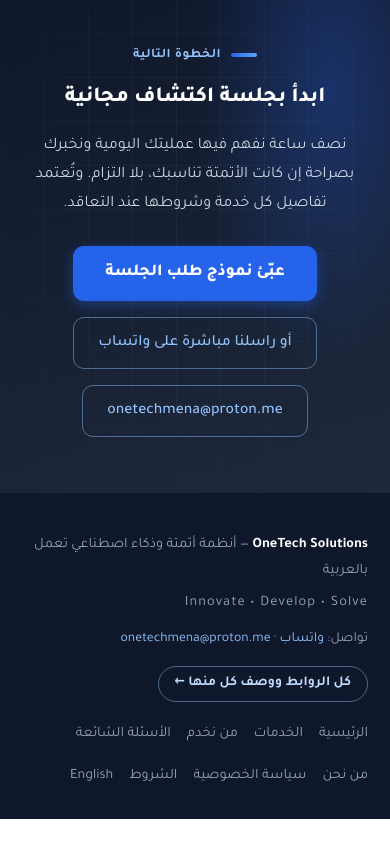
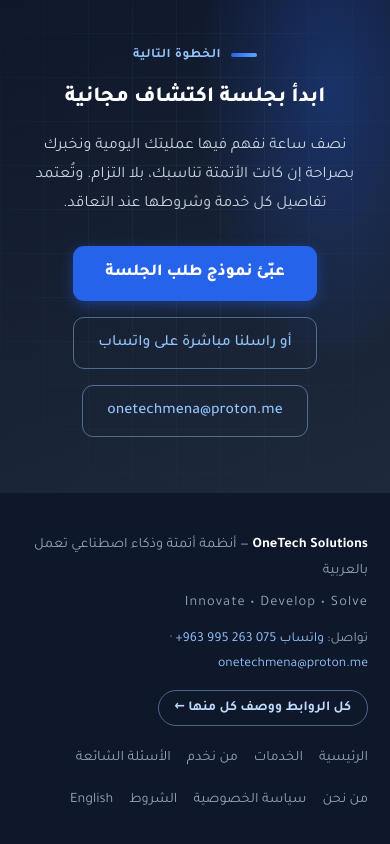
Before and after one commit to Anas379110/onetech-site, an Astro site: page / in a window 390 px wide. Shown: the part 7829-8673 px from the top of the page. Before the commit the page ends 8648 px from the top, so only its background shows below. Built offline with nearby package versions, Linux system fonts and the light colour scheme; Astro itself is replaced by a stand-in of ours.

Commit message:
Footer: show company phone (AR)
Updated contact information in the footer to include a formatted phone number.

```diff
--- a/src/layouts/Base.astro
+++ b/src/layouts/Base.astro
@@ -82,7 +82,7 @@ const languageTarget = ['/privacy', '/terms', '/links'].includes(Astro.url.pathn
 				<div>
 					<b>OneTech Solutions</b> — أنظمة أتمتة وذكاء اصطناعي تعمل بالعربية
 					<div class="slogan">Innovate • Develop • Solve</div>
-					<div class="foot-contact">تواصل: <a href="https://wa.me/963995263075">واتساب</a> · <a href="mailto:onetechmena@proton.me"><span dir="ltr">onetechmena@proton.me</span></a></div>
+					<div class="foot-contact">تواصل: <a href="https://wa.me/963995263075">واتساب <bdi dir="ltr">+963 995 263 075</bdi></a> · <a href="mailto:onetechmena@proton.me"><span dir="ltr">onetechmena@proton.me</span></a></div>
 					<a class="foot-all btn-all" href="/links">كل الروابط ووصف كل منها ←</a>
 				</div>
 				<nav class="foot-nav" aria-label="روابط التذييل">
```
